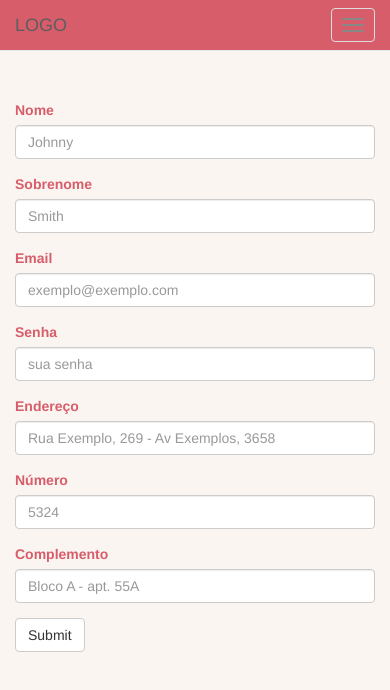
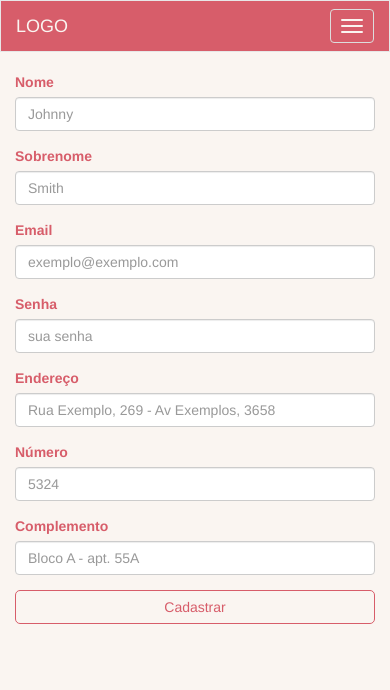
Before and after one commit to andrelr95/sushifinder-static, a plain HTML site: page register.html in a window 390 px wide. Drawn offline with nearby package versions, Linux system fonts and the light colour scheme.

Commit message:
Tela cadastro - 2

```diff
--- a/register.html
+++ b/register.html
@@ -15,7 +15,7 @@
 </head>
 
 <body>
-  <nav class="navbar navbar-default navbar-fixed-top">
+  <nav class="navbar navbar-default">
     <div class="container">
       <!-- Brand and toggle get grouped for better mobile display -->
       <div class="navbar-header">
@@ -41,7 +41,7 @@
     </div>
     <!-- /.container-fluid -->
   </nav>
-  <main class="container" style="margin-top: 100px;">
+  <main class="container">
     <form>
       <div class="row">
         <div class="form-group col-md-6 col-xs-12 col-sm-12 ">
@@ -77,7 +77,7 @@
           <input type="email" class="form-control input-custom" id="inputAddressNumberComplement" placeholder="Bloco A - apt. 55A">
         </div>
       </div>
-      <button type="submit" class="btn btn-default">Submit</button>
+      <button type="submit" class="btn btn-login btn-custom col-md-2 col-md-offset-10 col-sm-12 col-xs-12">Cadastrar</button>
     </form>
   </main>
 </body>
--- a/scss/style.scss
+++ b/scss/style.scss
@@ -74,6 +74,14 @@ hr {
   height: 400px;
 }
 
+.navbar-default .navbar-toggle .icon-bar {
+  background-color: $background-main;
+}
+
+.navbar-default .navbar-toggle:focus, .navbar-default .navbar-toggle:hover {
+  background-color: $color-box-shadow;
+}
+
 .form-control.input-custom:focus {
   border-color: $background-main;
   box-shadow: inset 0 1px 1px rgba(0,0,0,.075), 0 0 8px $background-login;
@@ -107,6 +115,7 @@ hr {
 }
 
 @media (max-width: 768px) {
+
   .login-box,
   .register-box {
     width: 90%;
```
Also changed, not shown: css/style.css.
